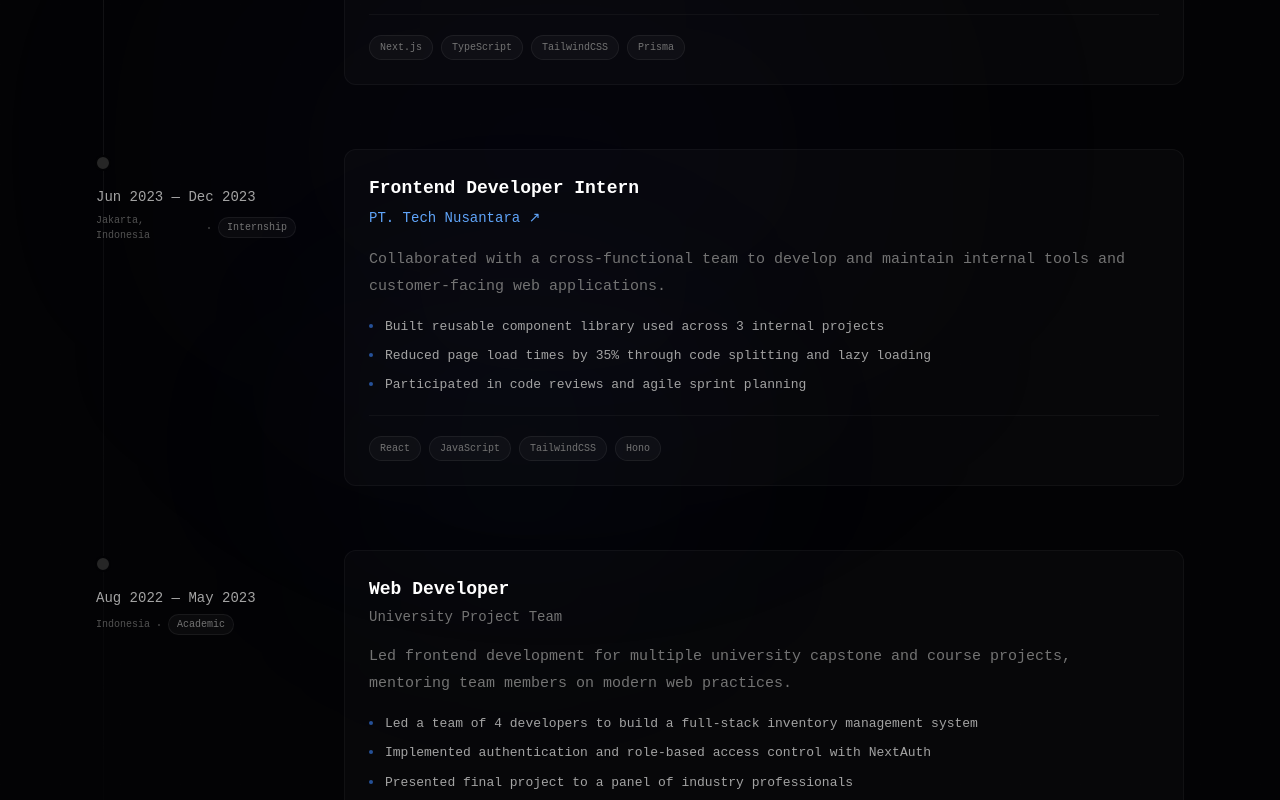
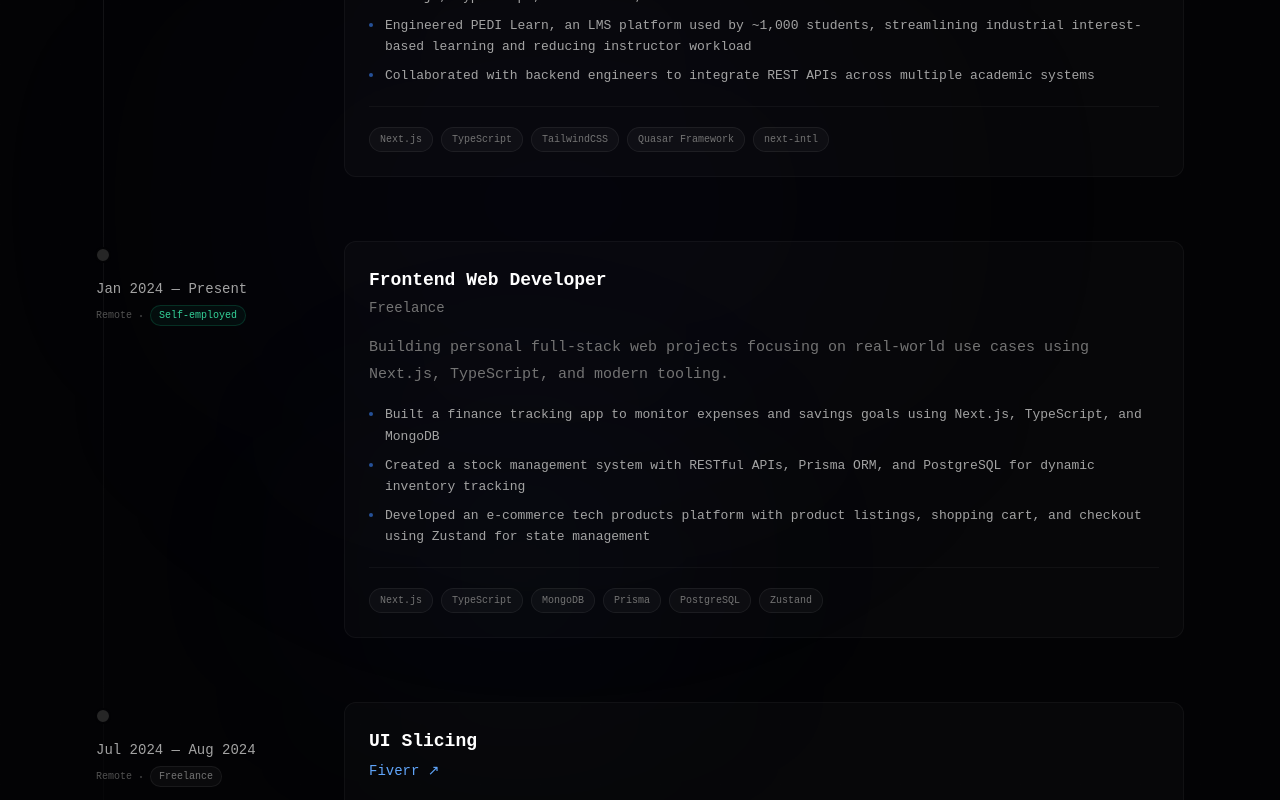
Before and after one commit to andreedyson/personal-website, a Next.js app: page / in a window 1280 px wide. Shown: the part 2660-3460 px from the top of the page. Built offline with nearby package versions, Linux system fonts and the light colour scheme.

Commit message:
refactor(Experiences): update roles, companies, and descriptions for clarity and accuracy

```diff
--- a/app/layout.tsx
+++ b/app/layout.tsx
@@ -15,7 +15,7 @@ export default function RootLayout({
 }>) {
   return (
     <html lang="en">
-      <body className="relative mx-auto max-w-[1920px] bg-dark-bg md:py-32">
+      <body className="relative mx-auto max-w-[1920px] bg-dark-bg py-32">
         <Navbar />
         <div>{children}</div>
         <Footer />
--- a/index.ts
+++ b/index.ts
@@ -259,7 +259,32 @@ export const PROJECTS_DATA = [
 
 export const EXPERIENCES = [
   {
-    role: "Frontend Developer",
+    role: "Frontend Web Developer",
+    company: "Universitas Bandar Lampung",
+    companyUrl: undefined,
+    location: "Kota Bandar Lampung, Lampung, Indonesia",
+    type: "Internship",
+    startDate: "Aug 2025",
+    endDate: "Present",
+    description:
+      "Developing scalable academic and learning platforms serving university staff and 1,000+ students using modern frontend architecture.",
+    highlights: [
+      "Built an Academic Bureau dashboard for university staff, delivering real-time data visualization of user metrics and institutional overview using Quasar Framework",
+      "Developed a multilingual student registration platform (English, Bahasa Indonesia, Mandarin) using Next.js, TypeScript, TailwindCSS, and next-intl",
+      "Engineered PEDI Learn, an LMS platform used by ~1,000 students, streamlining industrial interest-based learning and reducing instructor workload",
+      "Collaborated with backend engineers to integrate REST APIs across multiple academic systems",
+    ],
+    stacks: [
+      "Next.js",
+      "TypeScript",
+      "TailwindCSS",
+      "Quasar Framework",
+      "next-intl",
+    ],
+  },
+
+  {
+    role: "Frontend Web Developer",
     company: "Freelance",
     companyUrl: undefined,
     location: "Remote",
@@ -267,47 +292,37 @@ export const EXPERIENCES = [
     startDate: "Jan 2024",
     endDate: "Present",
     description:
-      "Building modern web applications for clients using Next.js, TypeScript, and TailwindCSS. Handling end-to-end development from design implementation to deployment.",
+      "Building personal full-stack web projects focusing on real-world use cases using Next.js, TypeScript, and modern tooling.",
     highlights: [
-      "Delivered 5+ client projects ranging from landing pages to full-stack dashboards",
-      "Integrated REST APIs and third-party services like payment gateways and auth providers",
-      "Improved Core Web Vitals scores by 40% on average through performance optimization",
+      "Built a finance tracking app to monitor expenses and savings goals using Next.js, TypeScript, and MongoDB",
+      "Created a stock management system with RESTful APIs, Prisma ORM, and PostgreSQL for dynamic inventory tracking",
+      "Developed an e-commerce tech products platform with product listings, shopping cart, and checkout using Zustand for state management",
     ],
-    stacks: ["Next.js", "TypeScript", "TailwindCSS", "Prisma"],
+    stacks: [
+      "Next.js",
+      "TypeScript",
+      "MongoDB",
+      "Prisma",
+      "PostgreSQL",
+      "Zustand",
+    ],
   },
   {
-    role: "Frontend Developer Intern",
-    company: "PT. Tech Nusantara",
-    companyUrl: "https://example.com",
-    location: "Jakarta, Indonesia",
-    type: "Internship",
-    startDate: "Jun 2023",
-    endDate: "Dec 2023",
+    role: "UI Slicing",
+    company: "Fiverr",
+    companyUrl: "https://fiverr.com",
+    location: "Remote",
+    type: "Freelance",
+    startDate: "Jul 2024",
+    endDate: "Aug 2024",
     description:
-      "Collaborated with a cross-functional team to develop and maintain internal tools and customer-facing web applications.",
+      "Provided UI slicing services on Fiverr, converting design mockups into pixel-perfect, responsive web pages for clients.",
     highlights: [
-      "Built reusable component library used across 3 internal projects",
-      "Reduced page load times by 35% through code splitting and lazy loading",
-      "Participated in code reviews and agile sprint planning",
+      "Translated Figma/PSD designs into clean, responsive HTML/CSS and React components",
+      "Delivered pixel-perfect implementations with cross-browser compatibility",
+      "Maintained clear client communication to ensure designs matched expectations",
     ],
-    stacks: ["React", "JavaScript", "TailwindCSS", "Hono"],
-  },
-  {
-    role: "Web Developer",
-    company: "University Project Team",
-    companyUrl: undefined,
-    location: "Indonesia",
-    type: "Academic",
-    startDate: "Aug 2022",
-    endDate: "May 2023",
-    description:
-      "Led frontend development for multiple university capstone and course projects, mentoring team members on modern web practices.",
-    highlights: [
-      "Led a team of 4 developers to build a full-stack inventory management system",
-      "Implemented authentication and role-based access control with NextAuth",
-      "Presented final project to a panel of industry professionals",
-    ],
-    stacks: ["Next.js", "TypeScript", "Prisma", "PostgreSQL"],
+    stacks: ["React", "HTML", "CSS", "TailwindCSS"],
   },
 ];
 
```
